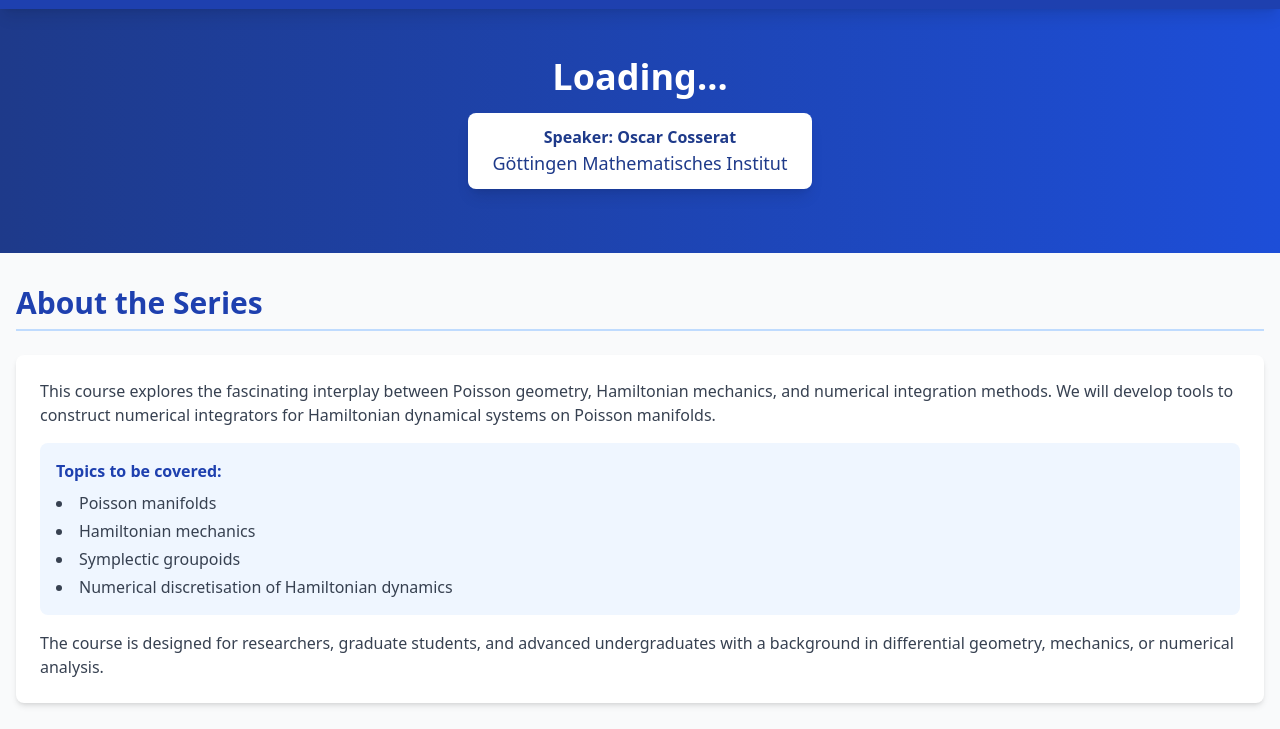
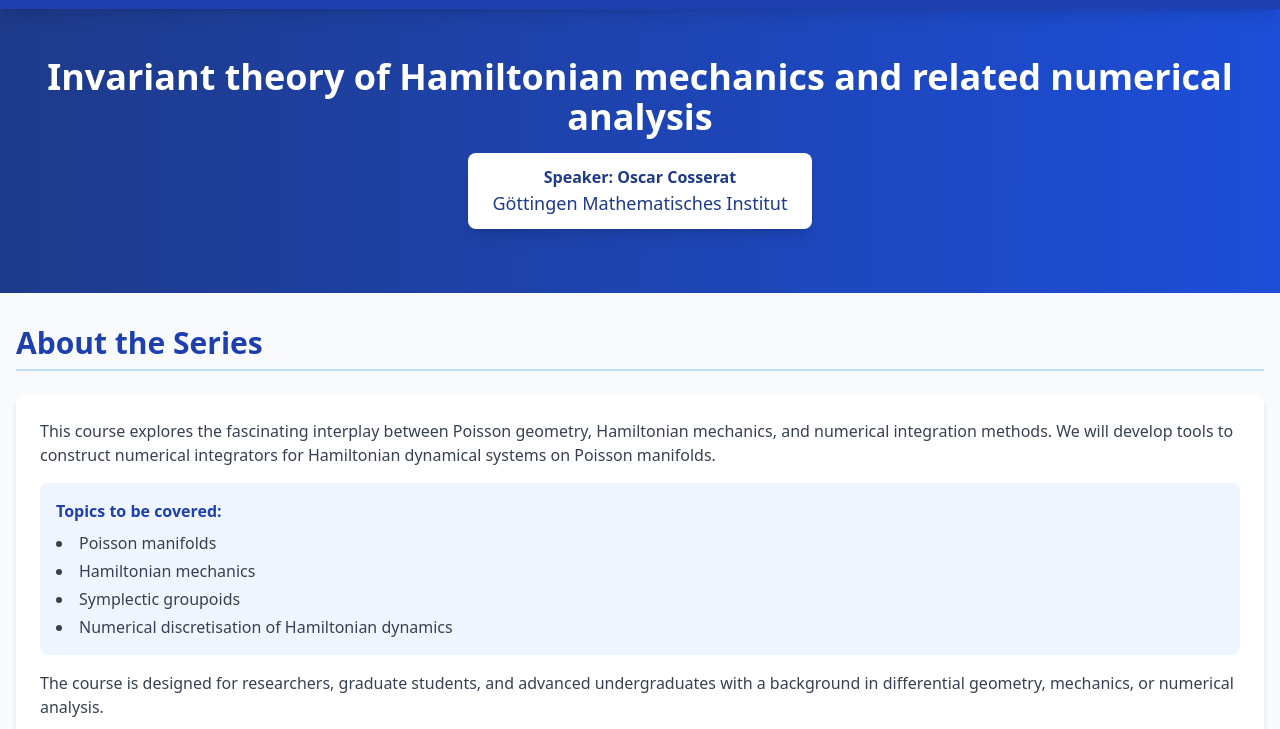
Before and after one commit to topogeoiiitd/topogeoiiitd.github.io, a plain HTML site: page series/invariant-theory-of-hamiltonian-mechanics-and-related-numerical-analysis/index.html in a window 1280 px wide. Shown: the part 71-800 px from the top of the page. Drawn offline with nearby package versions, Linux system fonts and the light colour scheme.

Commit message:
minor fix

```diff
--- a/series/invariant-theory-of-hamiltonian-mechanics-and-related-numerical-analysis/index.html
+++ b/series/invariant-theory-of-hamiltonian-mechanics-and-related-numerical-analysis/index.html
@@ -29,7 +29,7 @@
     <!-- Hero Section -->
     <header class="bg-gradient-to-r from-blue-900 to-blue-700 text-white py-16 pt-32">
         <div class="container mx-auto px-4 text-center">
-            <h1 class="text-3xl md:text-4xl font-bold mb-4" id="series-title">Loading...</h1>
+            <h1 class="text-3xl md:text-4xl font-bold mb-4" id="series-title">Invariant theory of Hamiltonian mechanics and related numerical analysis</h1>
             <div class="bg-white text-blue-900 inline-block px-6 py-3 rounded-lg shadow-lg">
                 <p class="font-semibold" id="speaker-name">Loading...</p>
                 <p class="text-lg" id="speaker-affiliation">Loading...</p>
```
